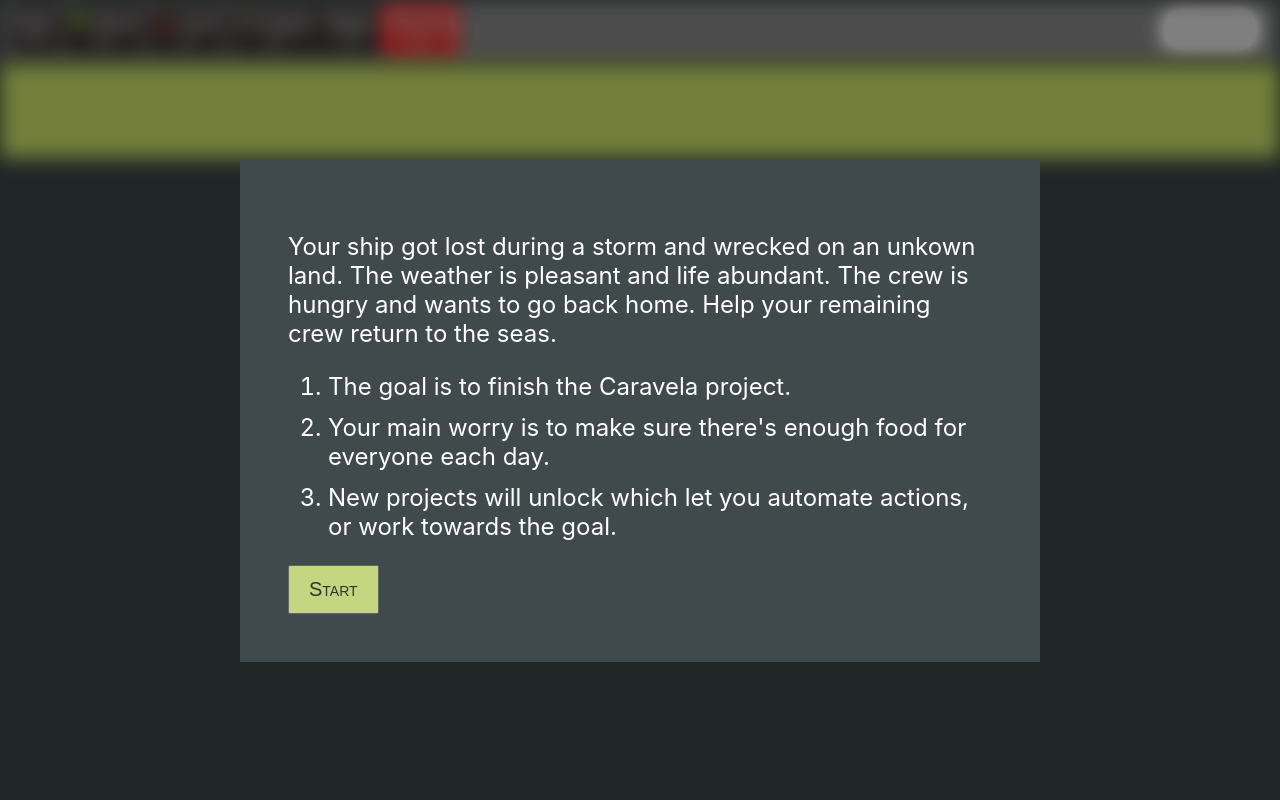
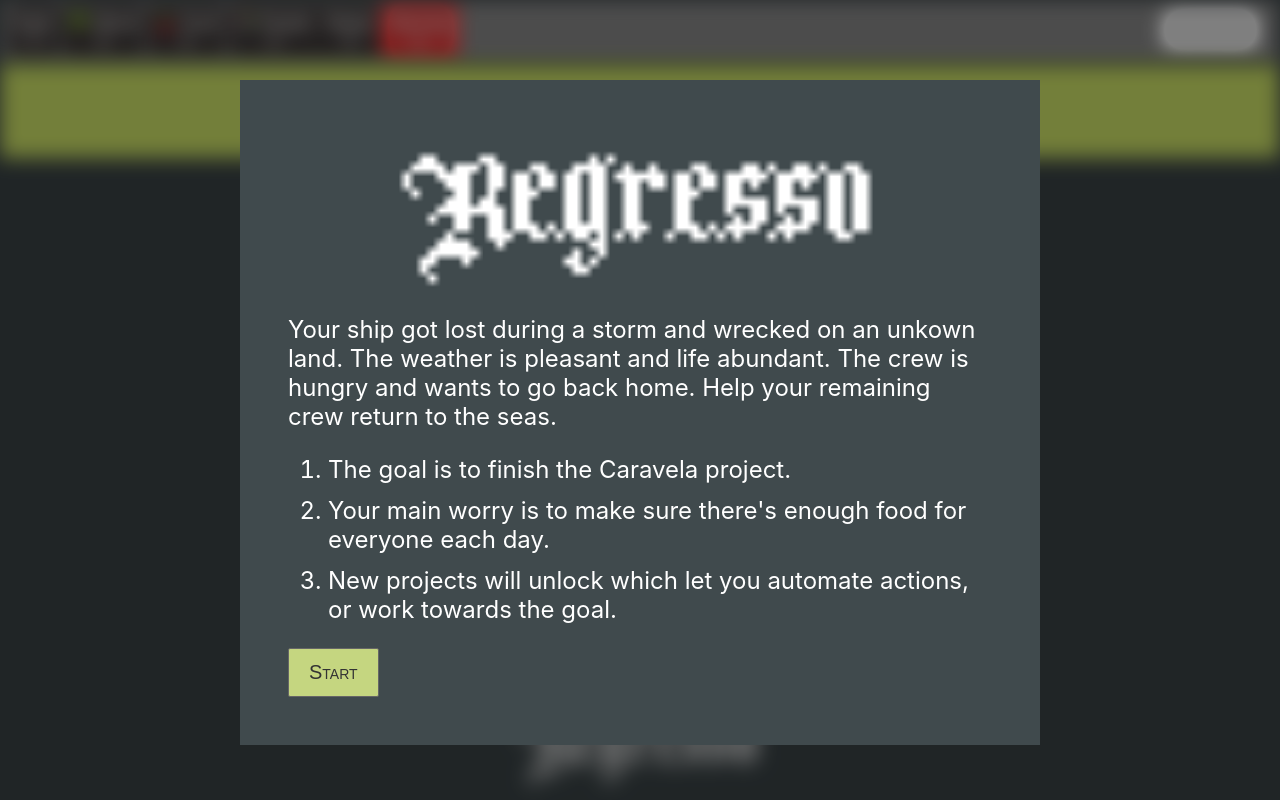
Before and after one commit to lopis/regresso, a website: page src/html/index.html in a window 1280 px wide. Drawn offline with Linux system fonts and the light colour scheme; files that its build step writes are made by us from their sources; files whose address does not match are found by name.

Commit message:
Add logo

```diff
--- a/src/css/index.css
+++ b/src/css/index.css
@@ -152,7 +152,7 @@ svg.night #sky {
 	position: fixed;
 	background: #404a4d;
 	color: #fff;
-	top: 20%;
+	top: 10%;
 	left: calc(50% - 400px);
 	z-index: 3;
 	font-size: 150%;
@@ -215,3 +215,15 @@ body {
   transition: transform 1s ease-out 2s;
 	transform: translateY(1.3vh);
 }
+
+.logo {
+  image-rendering: crisp-edges;
+	margin: 10px auto;
+	display: block;
+	width: 250px;
+	filter: invert();
+}
+.modal .logo {
+	width: 70%;
+	filter: invert();
+}
--- a/src/css/log.css
+++ b/src/css/log.css
@@ -1,6 +1,7 @@
 #logs {
   display: flex;
   overflow: hidden;
+  flex-grow: 1;
 }
 
 .log {
--- a/src/html/index.html
+++ b/src/html/index.html
@@ -10,6 +10,7 @@
 <body>
   <div class="intro">
     <div class="modal">
+      <img class="logo" src="logo.png">
       <p>
         Your ship got lost during a storm and wrecked on an unkown land.
         The weather is pleasant and life abundant. The crew is hungry
@@ -94,6 +95,9 @@
     <div id="info" class="log"></div>
     <div id="tasks" class="log"></div>
   </div>
+  <div>
+    <img class="logo" src="logo.png">
+  </div>
 
   <script type="text/javascript" src="main.js"></script>
 </body>
```
Also changed, not shown: build/index.css, build/index.html, build/log.css.
